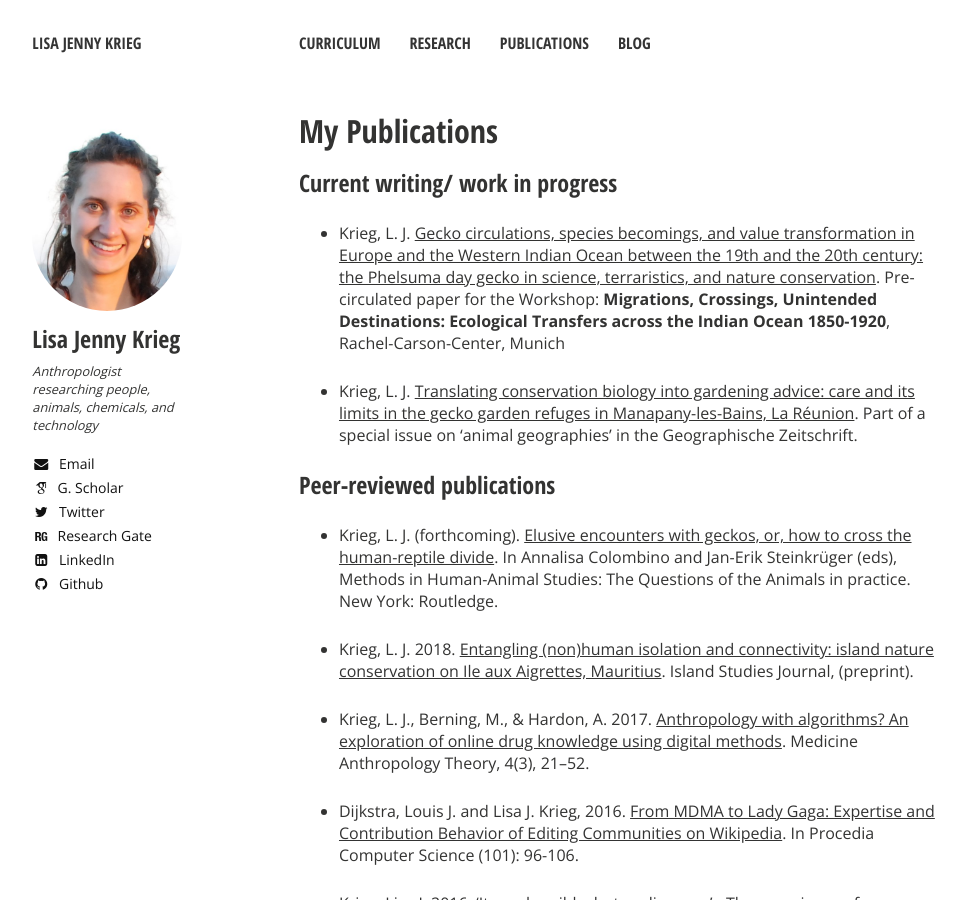
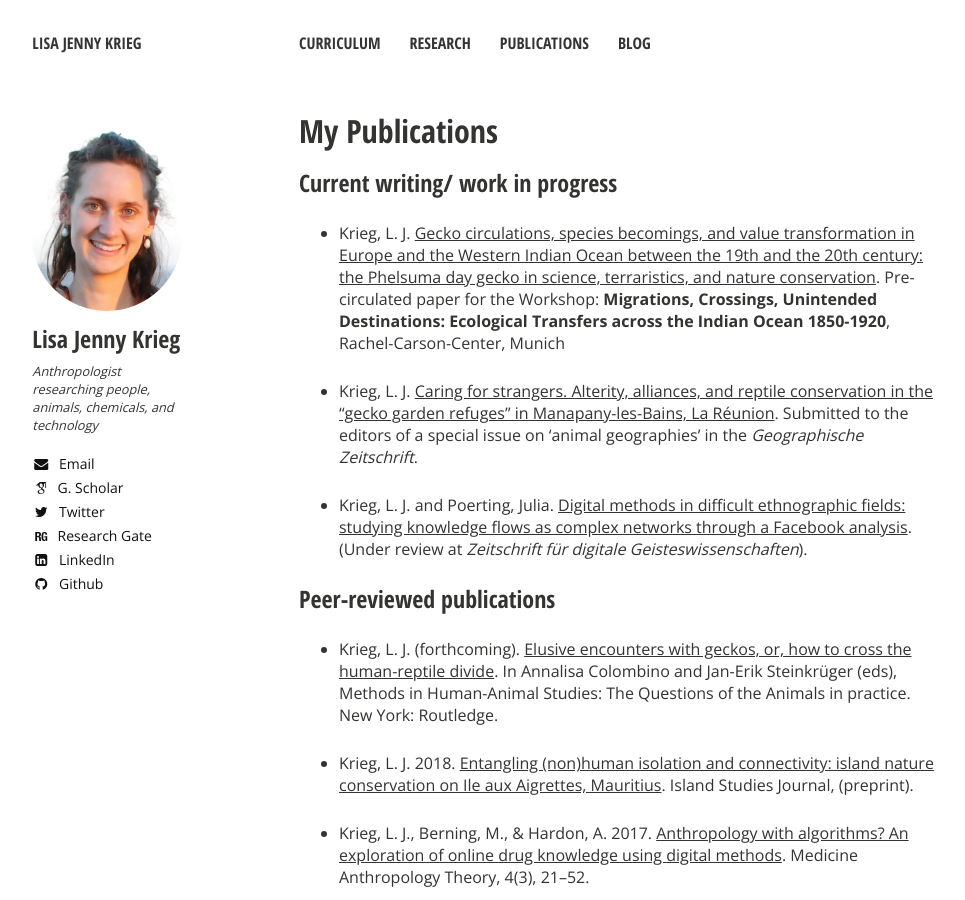
Before and after one commit to lisajennykrieg/lisajennykrieg.github.io, a Jekyll site: the page built from publications.md, in a window 1280 px wide and 900 px high. Shown: the whole window, without its empty margins (21-986 px from the left). Built offline with Jekyll 4.4.1, drawn with Linux system fonts in a browser that asks for light colours; nearby versions of some CDN libraries.

Commit message:
update publications

```diff
--- a/publications.md
+++ b/publications.md
@@ -12,8 +12,10 @@ share: false
 
 - Krieg, L. J. <u>Gecko circulations, species becomings, and value transformation in Europe and the Western Indian Ocean between the 19th and the 20th century: the Phelsuma day gecko in science, terraristics, and nature conservation</u>. Pre-circulated paper for the Workshop: __Migrations, Crossings, Unintended Destinations: Ecological Transfers across the Indian Ocean 1850-1920__, Rachel-Carson-Center, Munich
 
-- Krieg, L. J. <u>Translating conservation biology into gardening advice: care and its limits in the gecko garden refuges in Manapany-les-Bains, La Réunion</u>.
-Part of a special issue on 'animal geographies' in the Geographische Zeitschrift.
+- Krieg, L. J. <u>Caring for strangers. Alterity, alliances, and reptile conservation in the “gecko garden refuges” in Manapany-les-Bains, La Réunion</u>.
+Submitted to the editors of a special issue on 'animal geographies' in the *Geographische Zeitschrift*.
+
+- Krieg, L. J. and Poerting, Julia. <u>Digital methods in difficult ethnographic fields: studying knowledge flows as complex networks through a Facebook analysis</u>. (Under review at *Zeitschrift für digitale Geisteswissenschaften*).
 
 
 ### Peer-reviewed publications
```
